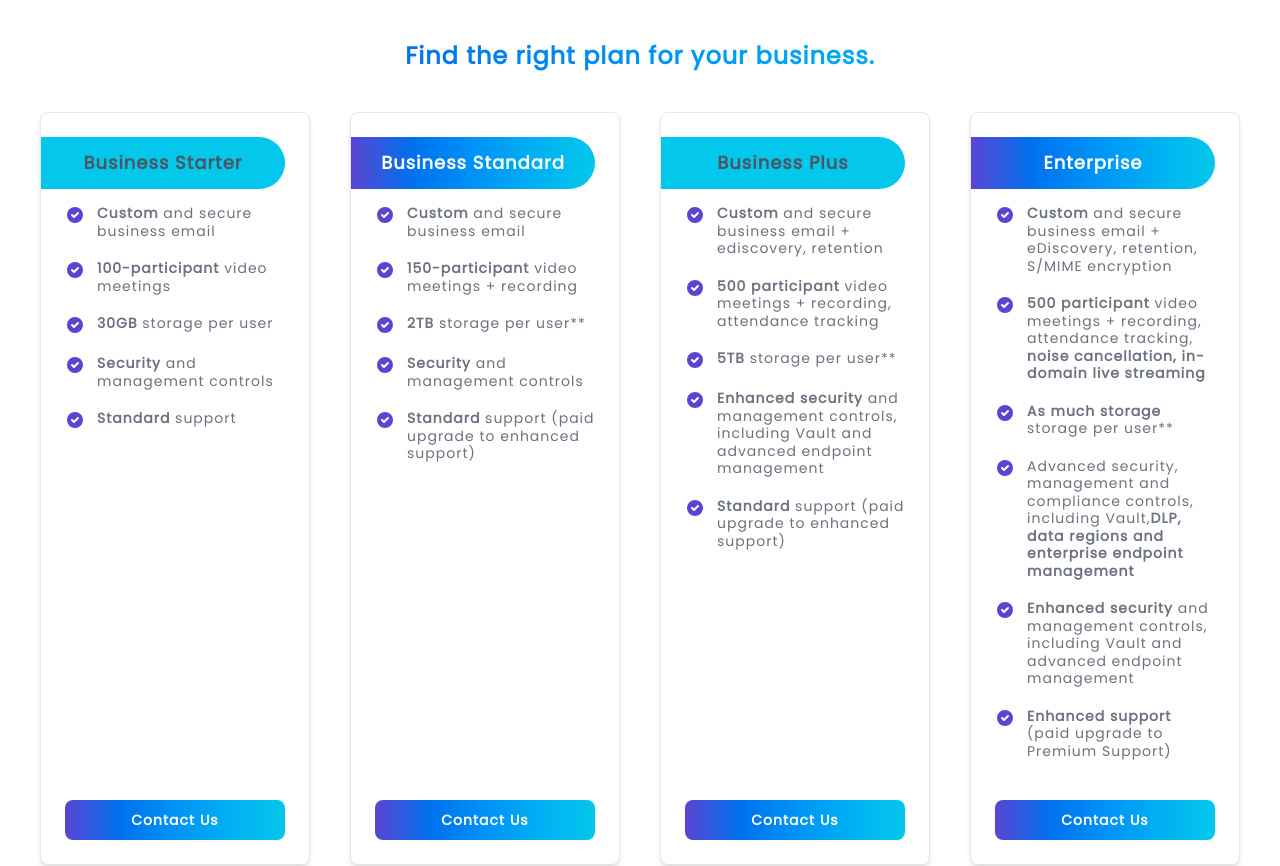
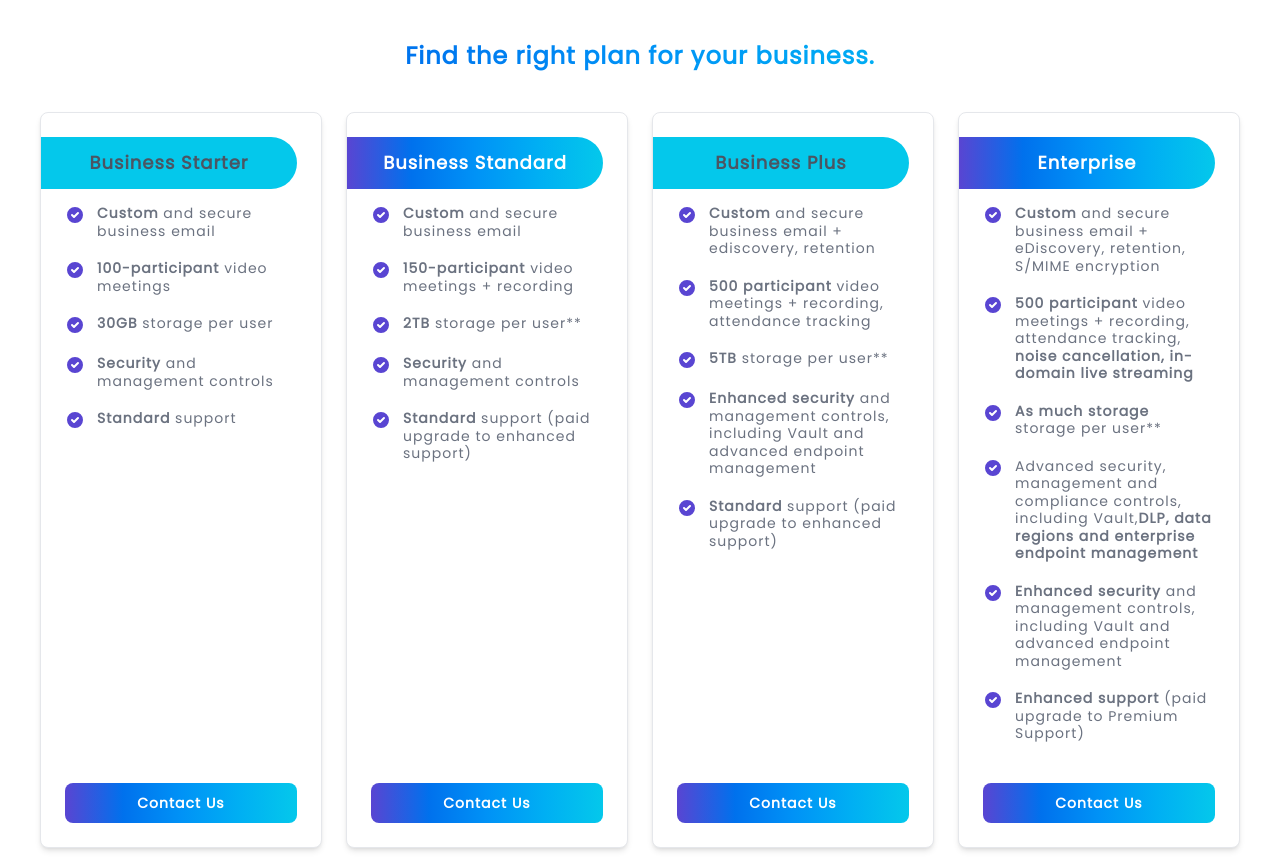
Before and after one commit to praveensumathi/google-work-space, a Next.js app: page / in a window 1280 px wide. Shown: the top 866 px of the page. Built offline with nearby package versions, Linux system fonts and the light colour scheme.

Commit message:
design change

```diff
--- a/app/page.tsx
+++ b/app/page.tsx
@@ -19,7 +19,7 @@
       <div className="container m-auto">
         <section id="price-plans" className="md:px-10 px-4 pb-16">
           <SectionTitle title="Find the right plan for your business." />
-          <div className="grid grid-rows-1 sm:grid-cols-1 md:grid-cols-2 lg:grid-cols-3 xl:grid-cols-4 gap-4 xl:gap-10">
+          <div className="grid grid-rows-1 sm:grid-cols-1 md:grid-cols-2 lg:grid-cols-3 xl:grid-cols-4 gap-6">
             {businessPlans.map((item, index) => (
               <PriceCard plans={item} index={index} key={item.heading} />
             ))}
```
